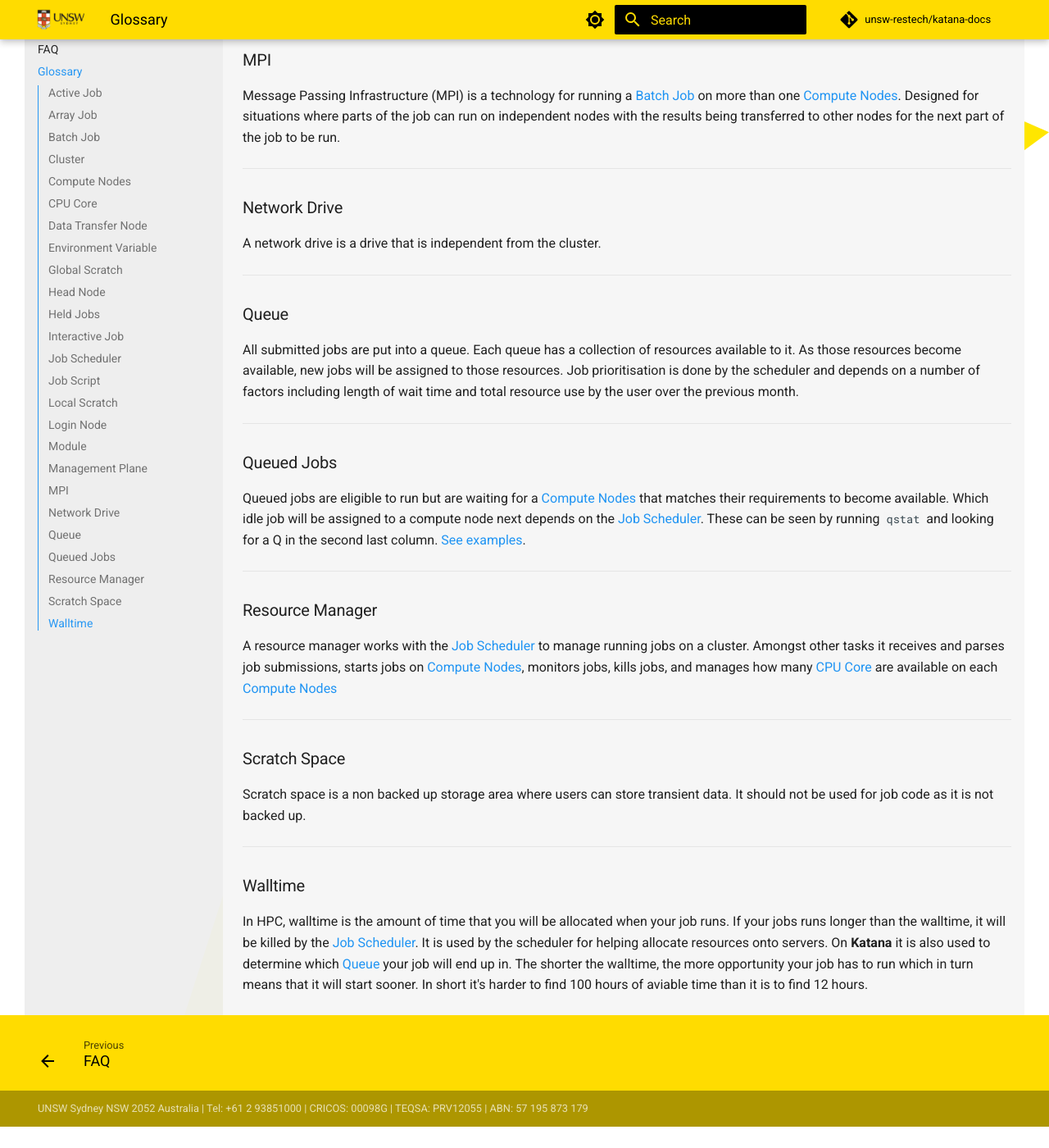
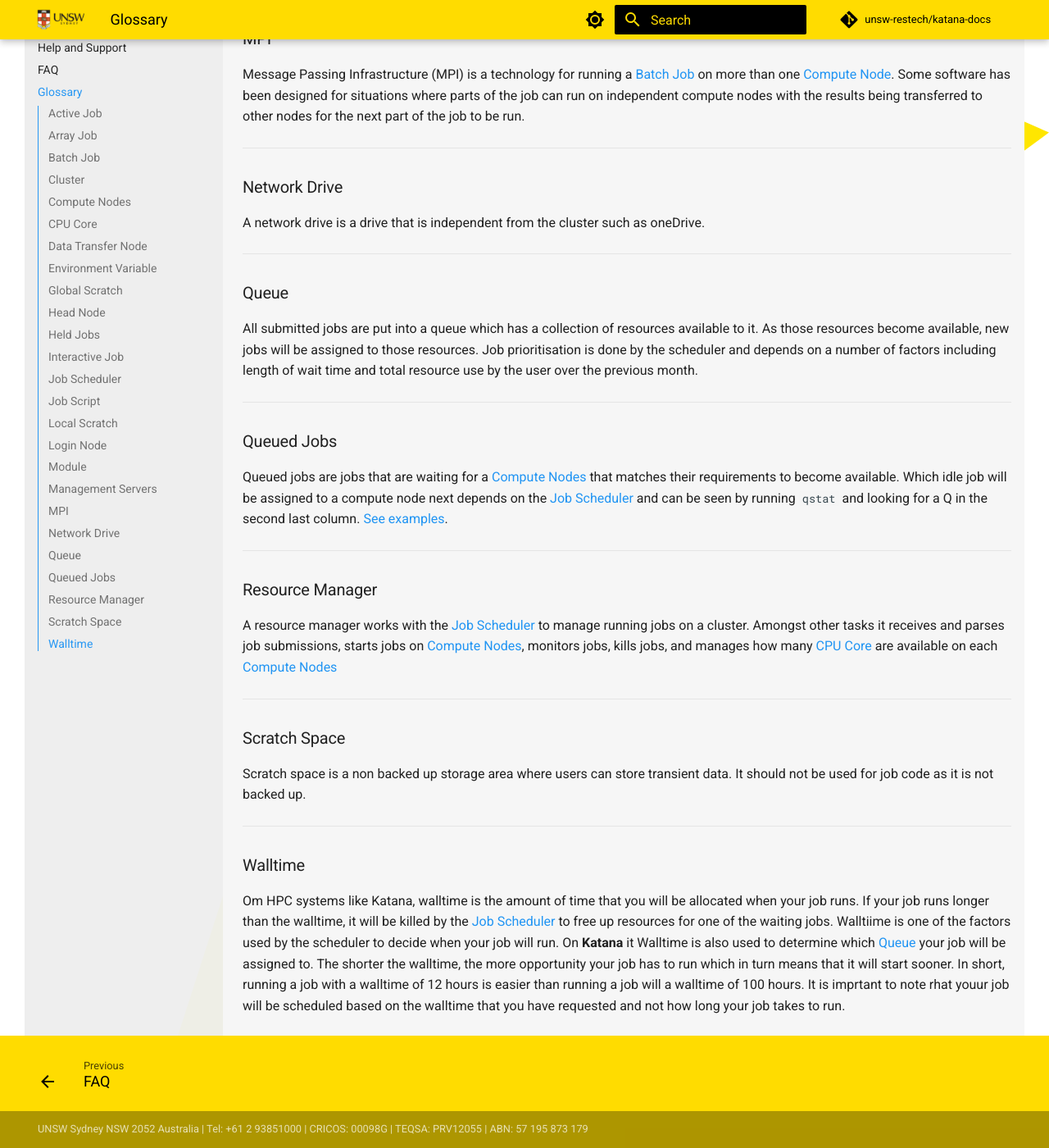
Before and after one commit to unsw-restech/unsw-restech.github.io, an MkDocs documentation site: the page built from docs/help_support/glossary.md, in a window 1280 px wide and 1400 px high, scrolled down 3197 px. Shown: the whole window at 82% size. Built offline with MkDocs 1.6.1 and Material for MkDocs 9.7.7, drawn with Linux system fonts in a browser that asks for light colours; comment, search, counter and statistics services are not loaded; before the commit the page ends 4571 px from its top, so only the background shows below that; some of the changed text lies outside the part shown.

Commit message:
Update glossary.md
Added more information.

```diff
--- a/docs/help_support/glossary.md
+++ b/docs/help_support/glossary.md
@@ -1,18 +1,19 @@
 ### Active Job
 
-Active or running jobs are jobs that have been assigned to a compute node and are currently running. These can be seen by running `qstat` and looking for a R in the second last column. [See examples](../../using_katana/running_jobs#managing-jobs-on-katana).
+Active jobs (also called running jobs) are jobs that have been assigned to a compute node and are currently running. These can be seen by running `qstat` and
+looking for a R in the second last column. [See examples](../../using_katana/running_jobs#managing-jobs-on-katana).
 
 ---
 
 ### Array Job
 
-If you want to run the same job multiple times with slight differences (filenames, data source, variable, etc), then you can create an array job which will submit multiple jobs for you from the one job script.
+If you want to run the same job multiple times with slight differences (filenames, data sources, variables, etc), then you can create an array job which will submit multiple jobs for you from the one job script.
 
 ---
 
 ### Batch Job
 
-A batch job is a job on a cluster that runs without any further input once it has been submitted and will start running as soon as it reaches a compute node. Almost all jobs on the cluster are batch jobs with the remainder being [Interactive Jobs](./#interactive-job) including thuse
+A batch job is a job on a cluster that runs without any further input once it has been submitted and will start running as soon as it reaches a compute node. Almost all jobs on the cluster are batch jobs with the remainder being [Interactive Jobs](./#interactive-job) including those
 that are run using [Katana OnDemand](../../using_katana/ondemand/)
 
 ---
@@ -20,7 +21,7 @@
 
 ### Cluster
 
-A computer cluster is a set of connected computers that work together so that, in many respects, they can be viewed as a single system. Using a cluster is referred to as High Performance Computing or HPC. Most will have a [Management Plane](./#management-plane) and several [Compute Nodes](./#compute-nodes).
+A computational cluster is a set of connected computers that work together to create a single system amd is often referred to as a supercomputer or HPC (High Performance Computing) system. Most will have a [Management Plane](./#management-plane) and several [Compute Nodes](./#compute-nodes).
 
 ---
 
@@ -102,33 +103,39 @@
 
 ---
 
-### Management Plane
+### Management Servers
 
-The Management Plane is the set of servers that sit above or adjacent to the [Compute Nodes](./#compute-nodes). These servers are used to manage the system, manage the storage, or manage the network. Users have access to the [Login Node](./#login-node) and [Data Transfer Node](./#data-transfer-node). Other servers include the [Head Node](./#head-node).
+The Management Servers are a collection of servers, including the [Head Node](./#head-node), that can only be accessed by the people running the cluster. These servers
+are used to create accounts, schedule jobs, provide computational software, manage Katana storage and keep Katana running.
 
 ---
 
 ### MPI
 
-Message Passing Infrastructure (MPI) is a technology for running a [Batch Job](./#batch-job) on more than one [Compute Nodes](./#compute-nodes). Designed for situations where parts of the job can run on independent nodes with the results being transferred to other nodes for the next part of the job to be run.
+Message Passing Infrastructure (MPI) is a technology for running a [Batch Job](./#batch-job) on more than one [Compute Node](./#compute-nodes). Some software has
+been designed for situations where parts of the job can run on independent compute nodes with the results being transferred to other nodes
+for the next part of the job to be run.
 
 ---
 
 ### Network Drive
 
-A network drive is a drive that is independent from the cluster.
+A network drive is a drive that is independent from the cluster such as oneDrive.
 
 ---
 
 ### Queue
 
-All submitted jobs are put into a queue. Each queue has a collection of resources available to it. As those resources become available, new jobs will be assigned to those resources. Job prioritisation is done by the scheduler and depends on a number of factors including length of wait time and total resource use by the user over the previous month.
+All submitted jobs are put into a queue which has a collection of resources available to it. As those resources become available, new jobs will be assigned to those resources.
+Job prioritisation is done by the scheduler and depends on a number of factors including length of wait time and total resource use by the user over the previous month.
 
 ---
 
 ### Queued Jobs
 
-Queued jobs are eligible to run but are waiting for a [Compute Nodes](./#compute-nodes) that matches their requirements to become available. Which idle job will be assigned to a compute node next depends on the [Job Scheduler](./#job-scheduler). These can be seen by running `qstat` and looking for a Q in the second last column. [See examples](../../using_katana/running_jobs#managing-jobs-on-katana).
+Queued jobs are jobs that are waiting for a [Compute Nodes](./#compute-nodes) that matches their requirements to become available.
+Which idle job will be assigned to a compute node next depends on the [Job Scheduler](./#job-scheduler) and can be seen by
+running `qstat` and looking for a Q in the second last column. [See examples](../../using_katana/running_jobs#managing-jobs-on-katana).
 
 ---
 
@@ -146,4 +153,10 @@
 
 ### Walltime
 
-In HPC, walltime is the amount of time that you will be allocated when your job runs. If your jobs runs longer than the walltime, it will be killed by the [Job Scheduler](./#job-scheduler). It is used by the scheduler for helping allocate resources onto servers. On **Katana** it is also used to determine which [Queue](./#queue) your job will end up in. The shorter the walltime, the more opportunity your job has to run which in turn means that it will start sooner. In short it's harder to find 100 hours of aviable time than it is to find 12 hours.
+Om HPC systems like Katana, walltime is the amount of time that you will be allocated when your job runs. If your job runs longer than the walltime,
+it will be killed by the [Job Scheduler](./#job-scheduler) to free up resources for one of the waiting jobs. Walltiime is one of the factors used by
+the scheduler to decide when your job will run.
+On **Katana** it Walltime is also used to determine which [Queue](./#queue) your job will be assigned to. The shorter the walltime, the more
+opportunity your job has to run which in turn means that it will start sooner. In short, running a job with a walltime of 12 hours is easier than running
+a job will a walltime of 100 hours. It is imprtant to note rhat youur job will be scheduled based on the walltime that you have requested and not
+how long your job takes to run.
```
